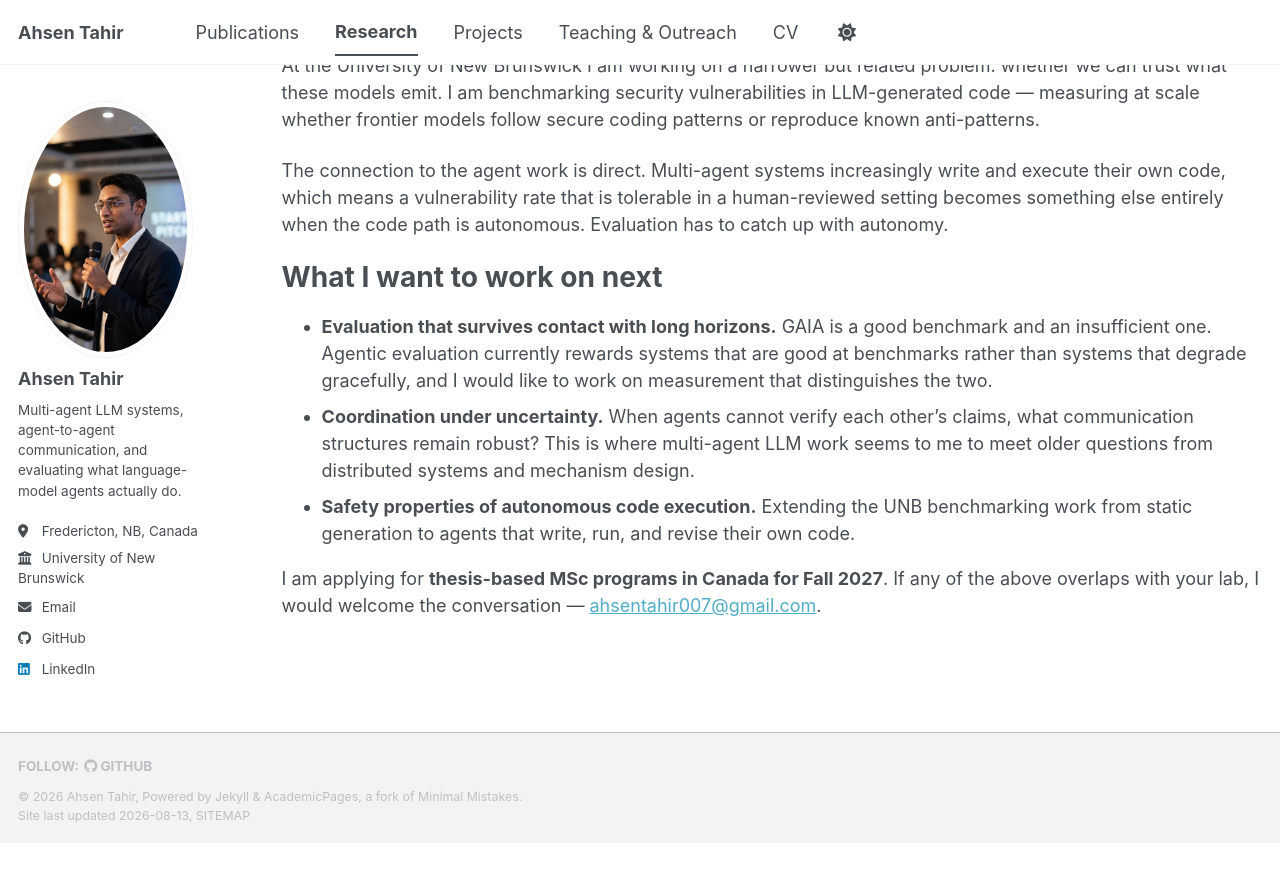
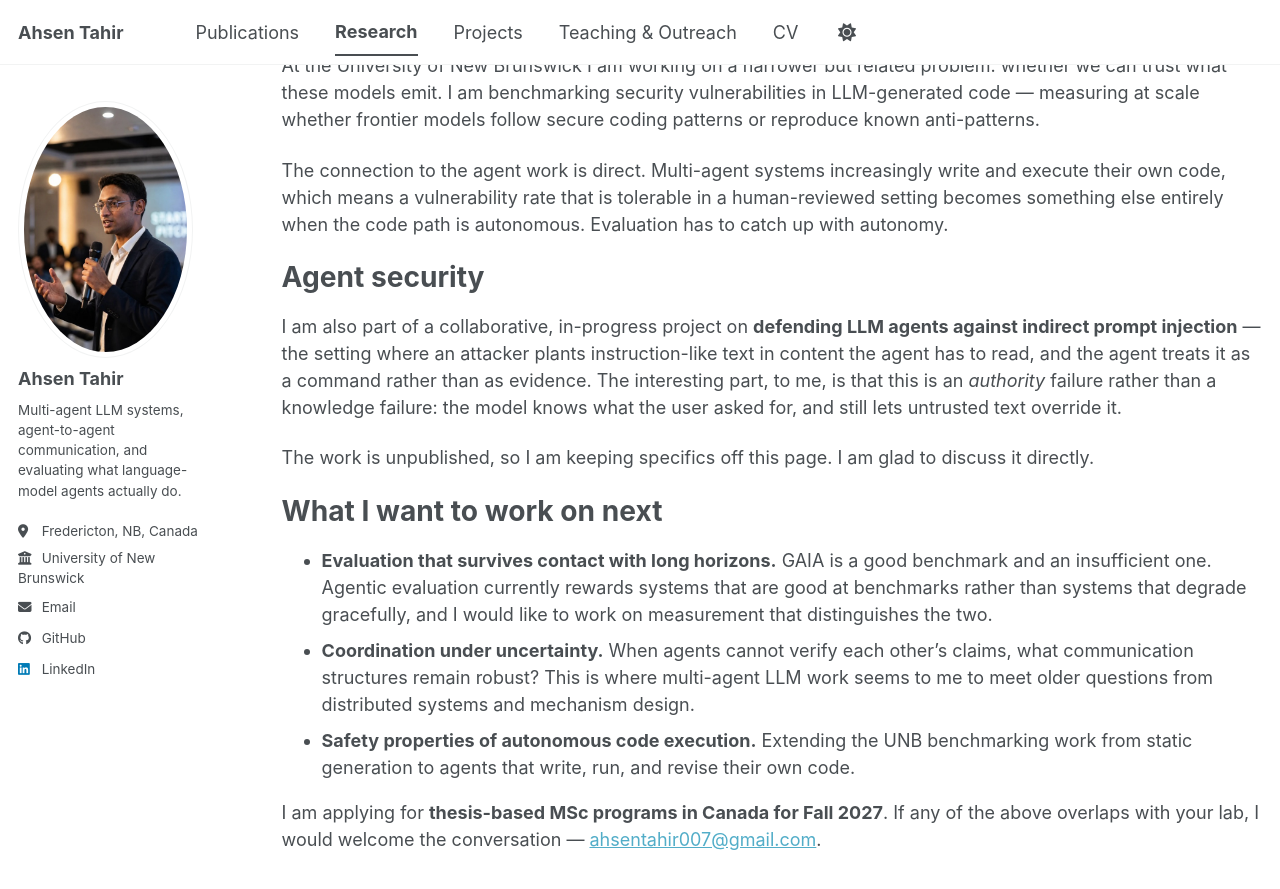
Before and after one commit to AhsenTahir/AhsenTahir.github.io, a Jekyll site: the page built from _pages/research.md, in a window 1280 px wide and 900 px high, scrolled down 929 px. Shown: the top 889 px of the window. Built offline with Jekyll 4.4.1, drawn with Linux system fonts in a browser that asks for light colours; a style sheet for code colours, icons or effects is not loaded; before the commit the page ends 1772 px from its top, so only the background shows below that.

Commit message:
Add SASD as in-progress work, at a deliberately minimal level
Adds the prompt-injection defense project to the homepage, research
page, and CV. Scope is limited on purpose: the work is unpublished and
the collaboration repo is private, so only the existence, the general
problem, and the in-progress status appear. No method internals,
hyperparameters, results, benchmarks, datasets, or backbone models.

Each mention says details are available on request, which signals an
active research line without pre-announcing unpublished findings.

Co-Authored-By: Claude Opus 5 <noreply@anthropic.com>

```diff
--- a/_pages/research.md
+++ b/_pages/research.md
@@ -31,6 +31,13 @@ At the University of New Brunswick I am working on a narrower but related proble
 
 The connection to the agent work is direct. Multi-agent systems increasingly write and execute their own code, which means a vulnerability rate that is tolerable in a human-reviewed setting becomes something else entirely when the code path is autonomous. Evaluation has to catch up with autonomy.
 
+Agent security
+======
+
+I am also part of a collaborative, in-progress project on **defending LLM agents against indirect prompt injection** — the setting where an attacker plants instruction-like text in content the agent has to read, and the agent treats it as a command rather than as evidence. The interesting part, to me, is that this is an *authority* failure rather than a knowledge failure: the model knows what the user asked for, and still lets untrusted text override it.
+
+The work is unpublished, so I am keeping specifics off this page. I am glad to discuss it directly.
+
 What I want to work on next
 ======
 
```
Also changed, not shown: _pages/about.md (+3 -0 lines), _pages/cv.md (+3 -0 lines).
